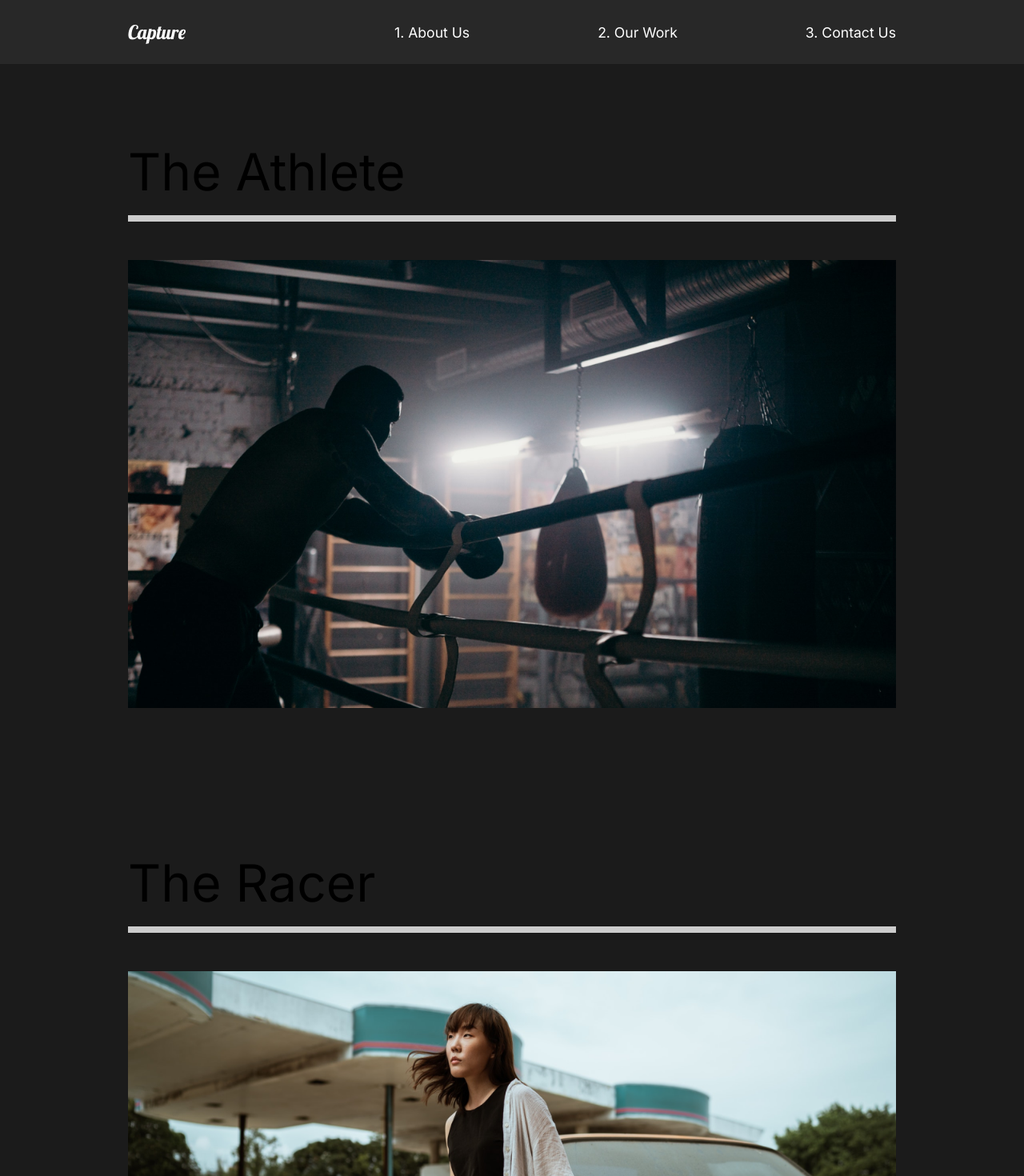
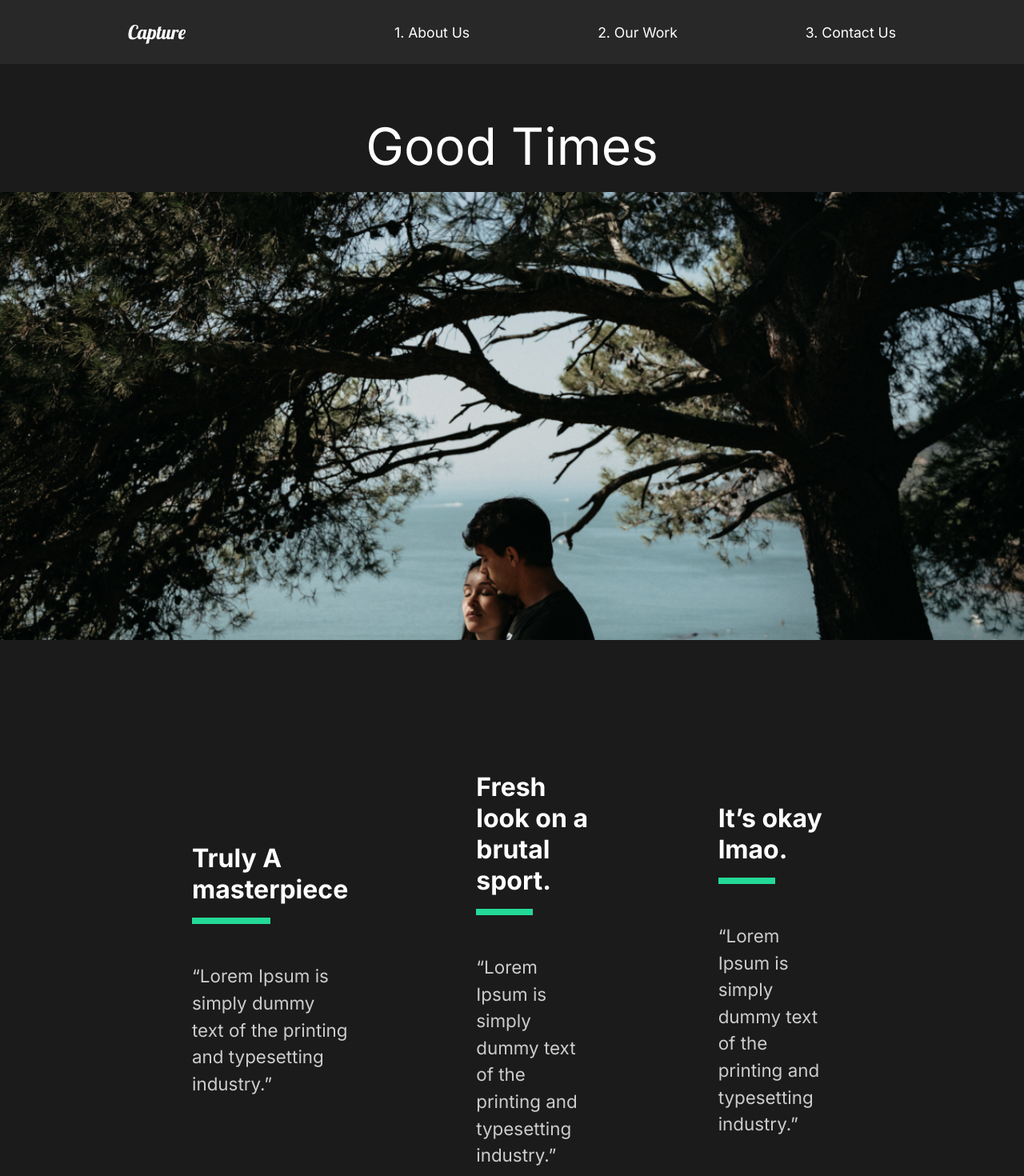
Before and after one commit to Sevendaye/react-course-capture, a React (Create React App) app: page /work/good-times in a window 1280 px wide. Shown: the top 1470 px of the page at 80% size. Built offline with nearby package versions, Linux system fonts and the light colour scheme.

Commit message:
11. Add components MovieDetails

```diff
--- a/src/App.js
+++ b/src/App.js
@@ -1,11 +1,15 @@
-//Import Pages
+//Router
+import { Switch, Route } from 'react-router-dom';
+
+//Import Components
 import GlobalStyle from './components/GlobalStyle';
 import Nav from './components/Nav';
+
+//Import Pages
 import AboutUs from './Pages/AboutUs'
 import ContactUs from './Pages/ContactUs'
 import OurWork from './Pages/OurWork'
-//Router
-import { Switch, Route } from 'react-router-dom';
+import MovieDetails from './Pages/MovieDetails';
 
 function App() {
   return (
@@ -14,7 +18,8 @@
       <Nav />
       <Switch>
         <Route exact path='/' component={AboutUs} />
-        <Route path='/work' component={OurWork} />
+        <Route exact path='/work' component={OurWork} />
+        <Route path='/work/:id' component={MovieDetails} />
         <Route path='/contact' component={ContactUs} />
       </Switch>
     </div>
--- /dev/null
+++ b/src/Pages/MovieDetails.js
@@ -0,0 +1,106 @@
+import React, { useState, useEffect } from 'react';
+import styled from 'styled-components';
+import { useHistory } from 'react-router-dom';
+
+//Movies Datas
+import { MovieState } from '../movieState';
+
+const MovieDetails = () => {
+  const history = useHistory();
+  const url = history.location.pathname;
+  const [movies, setMovies] = useState(MovieState);
+  const [movie, setMovie] = useState(null);
+
+  useEffect(() => {
+    const currentMovie = movies.filter((movie) => movie.url === url);
+    setMovie(currentMovie[0]);
+  }, [movies, url]);
+
+  return (
+    <>
+      {movie && (
+        <Details>
+          <HeadLine>
+            <h2>{movie.title}</h2>
+            <img src={movie.mainImg} alt="movie" />
+          </HeadLine>
+          <Awards>
+            {movie.awards.map((award) => (
+              <Award title={award.title} description={award.description} key={award.title} />
+            ))}
+          </Awards>
+          <ImageDisplay>
+            <img src={movie.secondaryImg} alt="movie" />
+          </ImageDisplay>
+        </Details>
+      )}
+    </>
+  );
+}
+
+const Details = styled.div`
+  color: white;
+`;
+
+const HeadLine = styled.div`
+  min-height: 90vh;
+  padding-top: 20vh;
+  position: relative;
+  h2 {
+    position: absolute;
+    top: 10%;
+    left: 50%;
+    transform: translate(-50%,-10%);
+  }
+  img {
+    width: 100%;
+    height: 70vh;
+    object-fit: cover;
+  }
+`;
+
+const Awards = styled.div`
+  min-height: 80vh;
+  display: flex;
+  margin: 5rem 10rem;
+  align-items: center;
+  justify-content: space-around;
+`;
+
+const AwardStyle = styled.div`
+  padding: 5rem;
+  h3 {
+    font-size: 2rem;
+  }
+  .line {
+    width: 50%;
+    background: #23d997;
+    height: 0.5rem;
+    margin: 1rem 0rem;
+  }
+  p {
+    padding: 2rem 0rem;
+  }
+`;
+
+const ImageDisplay = styled.div`
+  min-height: 50vh;
+  img {
+    width: 100%;
+    height: 100vh;
+    object-fit: cover;
+  }
+`;
+
+//Award Component
+const Award = ({ title, description }) => {
+  return (
+    <AwardStyle>
+      <h3>{title}</h3>
+      <div className="line"></div>
+      <p>{description}</p>
+    </AwardStyle>
+  );
+}
+
+export default MovieDetails;
--- a/src/Pages/OurWork.js
+++ b/src/Pages/OurWork.js
@@ -11,21 +11,21 @@
     <Movie>
       <h2>The Athlete</h2>
       <div className="line"></div>
-      <Link>
+      <Link to='/work/the-athlete'>
         <img src={athlete} alt="athlete" />
       </Link>
     </Movie>
     <Movie>
       <h2>The Racer</h2>
       <div className="line"></div>
-      <Link>
+      <Link to='/work/the-racer'>
         <img src={theracer} alt="the racer" />
       </Link>
     </Movie>
     <Movie>
       <h2>Good Times</h2>
       <div className="line"></div>
-      <Link>
+      <Link to='/work/good-times'>
         <img src={goodtimes} alt="goodtimes" />
       </Link>
     </Movie>
--- /dev/null
+++ b/src/movieState.js
@@ -0,0 +1,81 @@
+//Import Images
+import athlete from './img/athlete-small.png';
+import goodtimes from './img/goodtimes-small.png';
+import theracer from './img/theracer-small.png';
+import athlete2 from './img/athlete2.png';
+import goodtimes2 from './img/good-times2.jpg';
+import theracer2 from './img/the-racer2.jpg';
+
+export const MovieState = () => {
+  return [
+    {
+      title: 'The Athlete',
+      mainImg: athlete,
+      secondaryImg: athlete2,
+      url: '/work/the-athlete',
+      awards: [
+        {
+          title: 'Truly A masterpiece',
+          description:
+            '“Lorem Ipsum is simply dummy text of the printing and typesetting industry.”',
+        },
+        {
+          title: 'Fresh look on a brutal sport.',
+          description:
+            '“Lorem Ipsum is simply dummy text of the printing and typesetting industry.”',
+        },
+        {
+          title: 'It’s okay lmao.',
+          description:
+            '“Lorem Ipsum is simply dummy text of the printing and typesetting industry.”',
+        },
+      ],
+    },
+    {
+      title: 'Good Times',
+      mainImg: goodtimes,
+      url: '/work/good-times',
+      secondaryImg: goodtimes2,
+      awards: [
+        {
+          title: 'Truly A masterpiece',
+          description:
+            '“Lorem Ipsum is simply dummy text of the printing and typesetting industry.”',
+        },
+        {
+          title: 'Fresh look on a brutal sport.',
+          description:
+            '“Lorem Ipsum is simply dummy text of the printing and typesetting industry.”',
+        },
+        {
+          title: 'It’s okay lmao.',
+          description:
+            '“Lorem Ipsum is simply dummy text of the printing and typesetting industry.”',
+        },
+      ],
+    },
+    {
+      title: 'The Racer',
+      mainImg: theracer,
+      url: '/work/the-racer',
+      secondaryImg: theracer2,
+      awards: [
+        {
+          title: 'Truly A masterpiece',
+          description:
+            '“Lorem Ipsum is simply dummy text of the printing and typesetting industry.”',
+        },
+        {
+          title: 'Fresh look on a brutal sport.',
+          description:
+            '“Lorem Ipsum is simply dummy text of the printing and typesetting industry.”',
+        },
+        {
+          title: 'It’s okay lmao.',
+          description:
+            '“Lorem Ipsum is simply dummy text of the printing and typesetting industry.”',
+        },
+      ],
+    },
+  ];
+};
```
